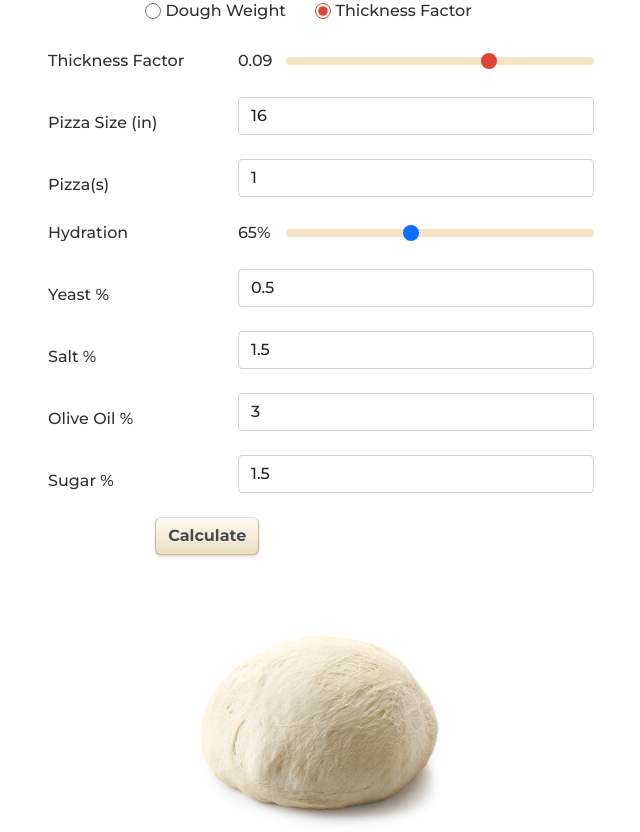
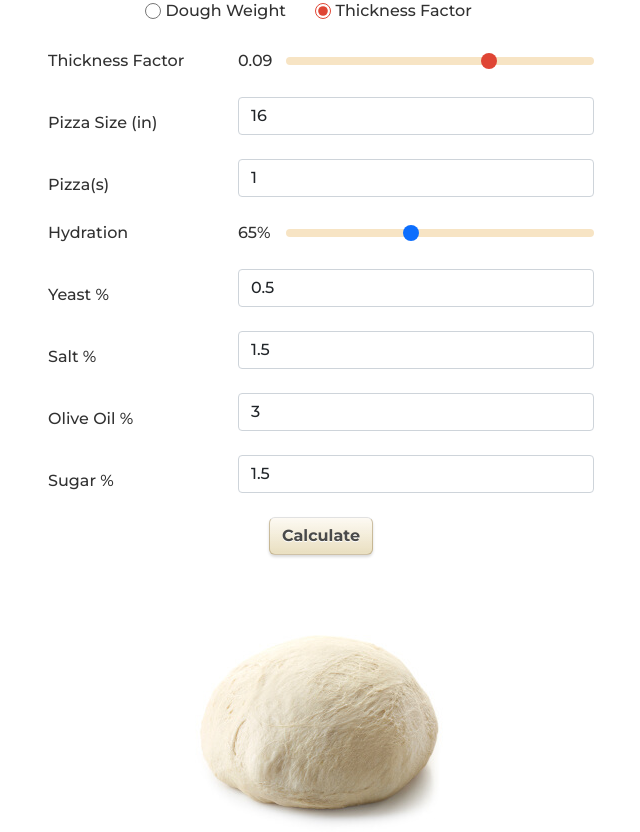
Before and after one commit to nebracy/django-portfolio-website, a Django app: page /pizza-dough-calculator/ in a window 1280 px wide. Shown: the part 163-995 px from the top of the page, without its empty margins (319-959 px from the left). Run offline with Django 4.2, Linux system fonts and the light colour scheme; some libraries are stand-ins or nearby versions; some web fonts are replaced.

Commit message:
Center calculate form button

```diff
--- a/templates/pizzadough/formcalc.html
+++ b/templates/pizzadough/formcalc.html
@@ -98,6 +98,6 @@
 </div>
 
 
-<div class="col-sm-7 d-inline-flex justify-content-center">
+<div class="col-sm-12 d-inline-flex justify-content-center">
     <input class="btn col-auto" id="calculate" name="calculate" type="submit" value="Calculate">
 </div>
```
